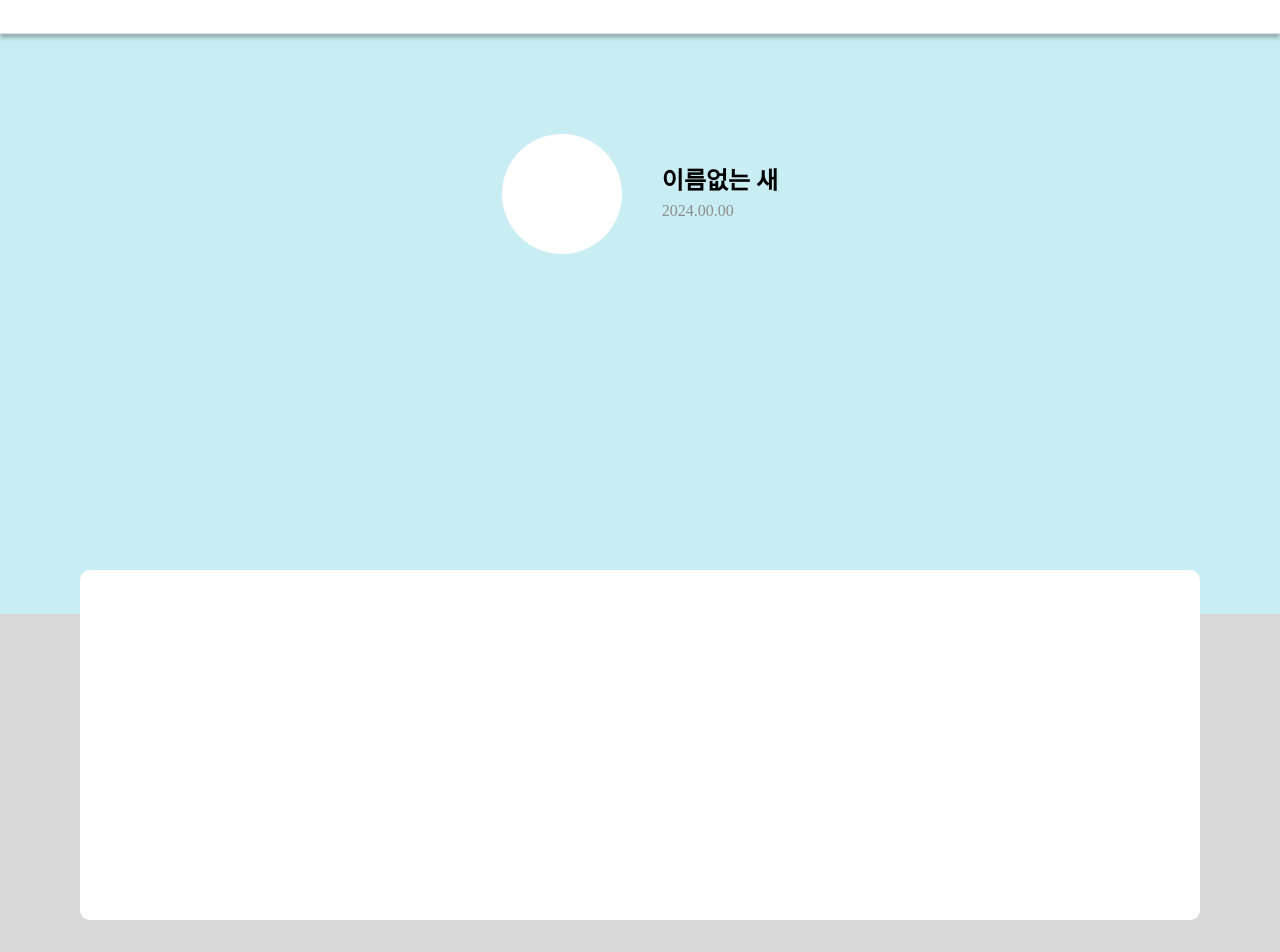
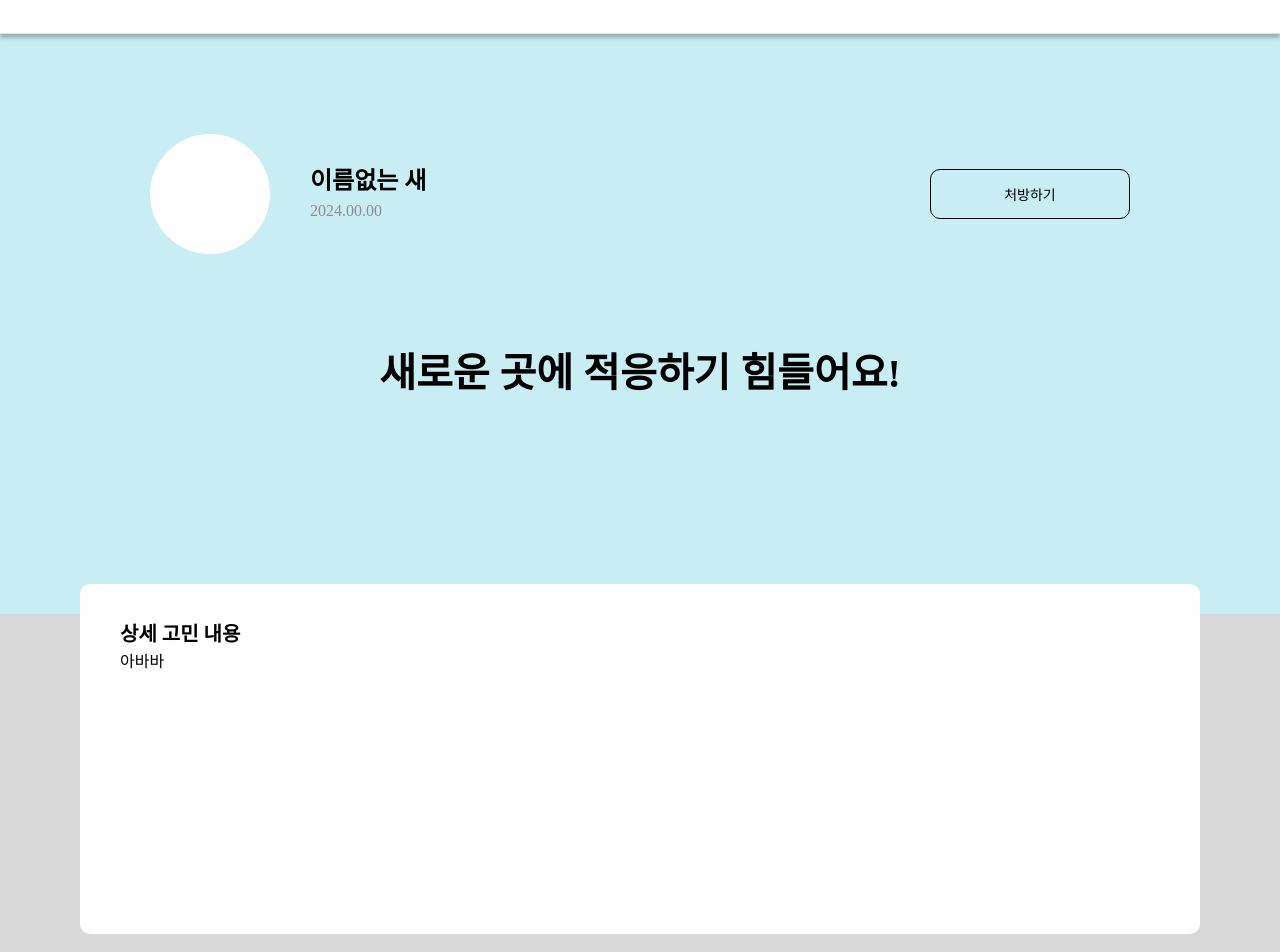
Before and after one commit to kw-bookmedicine/frontend, a React (Create React App) app: page /worry/detail in a window 1280 px wide. Shown: the part 180-1132 px from the top of the page. Built offline with nearby package versions, Linux system fonts and the light colour scheme; no server answers; the HTML template or start-up script is replaced by a standard one; a web font is replaced by a local one.

Commit message:
:art: Design: 증상 상세보기 페이지 와이어프레임 및 라우팅 구현

```diff
--- a/src/components/Prescription/CounselingView.jsx
+++ b/src/components/Prescription/CounselingView.jsx
@@ -19,7 +19,7 @@ const CounselingView = () => {
 					<div className="user_cns_text">새로운 곳에 적응하기 힘들어요</div>
 				</div>
 				<div className="cns_to_prscr_btn">
-					<Link to={'/worry'}>
+					<Link to={'/worry/detail'}>
 						<button className="convert_prscr">진단서 보기</button>
 					</Link>
 				</div>
--- a/src/pages/Counseling.jsx
+++ b/src/pages/Counseling.jsx
@@ -6,7 +6,7 @@ import Footer from '../components/Footer';
 import CnsFeed from '../components/Prescription/CounselingView';
 
 // STYLES
-import '../styles/Counseling.css';
+import '../styles/Counseling/Counseling.css';
 
 const Counseling = () => {
 	return (
@@ -24,7 +24,6 @@ const Counseling = () => {
 					</div>
 				</div>
 				<div className="counseling_feed_wrapper">
-					<div className="view_feed">안녕</div>
 					<CnsFeed />
 				</div>
 			</div>
--- a/src/pages/WorryDetail.jsx
+++ b/src/pages/WorryDetail.jsx
@@ -16,16 +16,27 @@ const WorryDetail = () => {
 				<Title />
 				<div className="worry_detail_title_wrapper">
 					<div className="wd_user_wrapper">
-						<div className="wd_user_img"></div>
-						<div className="wd_user_info_wrapper">
-							<div className="wd_user_name">이름없는 새</div>
-							<div className="wd_user_date">2024.00.00</div>
+						<div className="wd_user_left_wrapper">
+							<div className="wd_user_img"></div>
+							<div className="wd_user_info_wrapper">
+								<div className="wd_user_name">이름없는 새</div>
+								<div className="wd_user_date">2024.00.00</div>
+							</div>
+						</div>
+						<div className="wd_user_right_wrapper">
+							<button className="prscr_btn">처방하기</button>
 						</div>
 					</div>
-					<div className="wd_title_text_wrapper"></div>
+					<div className="wd_title_text_wrapper">
+						새로운 곳에 적응하기 힘들어요!
+					</div>
 				</div>
 				<div className="worry_detail_content_wrapper">
-					<div className="wd_content_detail_wrapper"></div>
+					<div className="wd_content_detail_wrapper">
+						<span className="wd_content_detail_title">상세 고민 내용</span>
+						<div className="wd_content_detail_text">아바바</div>
+					</div>
+					<div className="worry_detail_prscr_wrapper"></div>
 				</div>
 			</div>
 
--- a/src/styles/Counseling.css
+++ b/src/styles/Counseling/Counseling.css
@@ -2,7 +2,7 @@
 	display: flex;
 	flex-direction: column;
 	align-items: center;
-	max-width: 1440px;
+	width: 100%;
 }
 
 .counseling_category_wrapper {
--- a/src/styles/Counseling/WorryDetail.css
+++ b/src/styles/Counseling/WorryDetail.css
@@ -6,7 +6,7 @@
 }
 
 .worry_detail_title_wrapper {
-	position: sticky;
+	/* position: sticky; */
 	display: flex;
 	flex-direction: column;
 	width: 100%;
@@ -17,10 +17,16 @@
 
 .wd_user_wrapper {
 	display: flex;
+	justify-content: space-between;
 	align-items: center;
-	padding-top: 100px;
-	padding-bottom: 100px;
-	margin: 0 auto;
+	padding: 100px 150px;
+	/* margin: 0 auto; */
+}
+
+.wd_user_left_wrapper {
+	width: 500px;
+	display: flex;
+	align-items: center;
 }
 
 .wd_user_img {
@@ -52,20 +58,70 @@
 	color: #8e8e8e;
 }
 
+.wd_user_right_wrapper {
+	width: 200px;
+	display: flex;
+	align-items: center;
+}
+
+.prscr_btn {
+	width: 100%;
+	height: 50px;
+	background-color: #c8edf2;
+	border: 1px solid black;
+	border-radius: 10px;
+	font-family: var(--basic-font);
+	font-weight: 500;
+	font-size: 14px;
+	font-style: normal;
+}
+
+.wd_title_text_wrapper {
+	display: flex;
+	justify-content: center;
+	align-items: center;
+	font-family: var(--basic-font);
+	font-weight: 700;
+	font-style: normal;
+	font-size: 40px;
+	color: black;
+}
+
 .worry_detail_content_wrapper {
 	display: flex;
-	justify-content: center;
+	flex-direction: column;
+	align-items: center;
 	width: 100%;
-	height: 500px;
+	height: 1090px;
 	background-color: #d9d9d9;
+	position: static;
 }
 
 .wd_content_detail_wrapper {
-	position: absolute;
+	position: relative;
 	width: 1120px;
 	height: 350px;
 	z-index: 1;
-	top: 750px;
+	top: -30px;
+	background-color: #fff;
+	border-radius: 10px;
+	display: flex;
+	flex-direction: column;
+	padding: 40px;
+
+	font-family: var(--basic-font);
+	font-style: normal;
+}
+
+.wd_content_detail_title {
+	font-weight: 600;
+	font-size: 20px;
+	margin-bottom: 10px;
+}
+
+.worry_detail_prscr_wrapper {
+	width: 1120px;
+	height: 700px;
 	background-color: #fff;
 	border-radius: 10px;
 }
```
